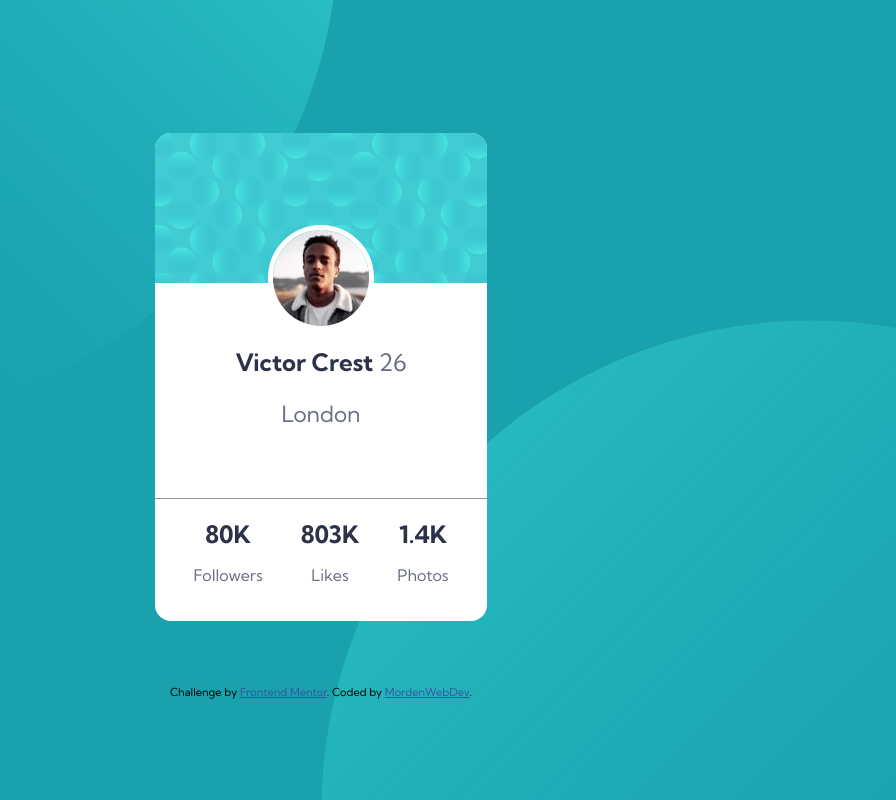
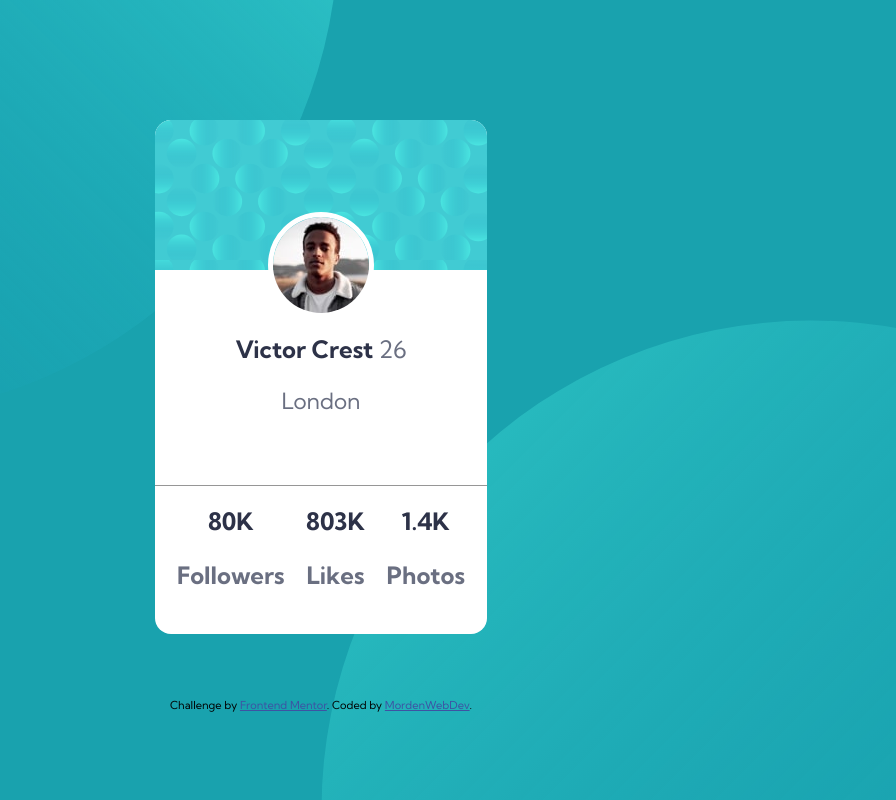
Before and after one commit to MordenWebDev/Profile-component, a plain HTML site: page index.html in a window 1280 px wide. Shown: the whole page, without its empty margins (319-1215 px from the left). Drawn offline with Linux system fonts and the light colour scheme.

Commit message:
css v2
added span

```diff
--- a/style.css
+++ b/style.css
@@ -73,8 +73,9 @@
     justify-content: space-evenly;
     display: flex;
   }
-  .card-footer h2 p {
+  .card-footer h2 span {
     font-size: 1rem;
+
     font-weight: 400;
   }
   .spancolor,
```
